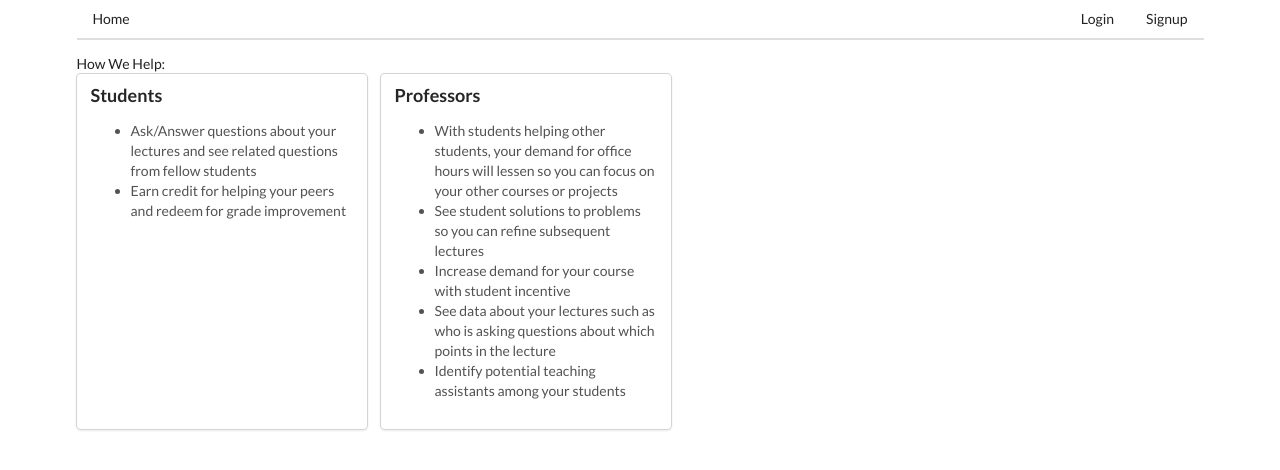
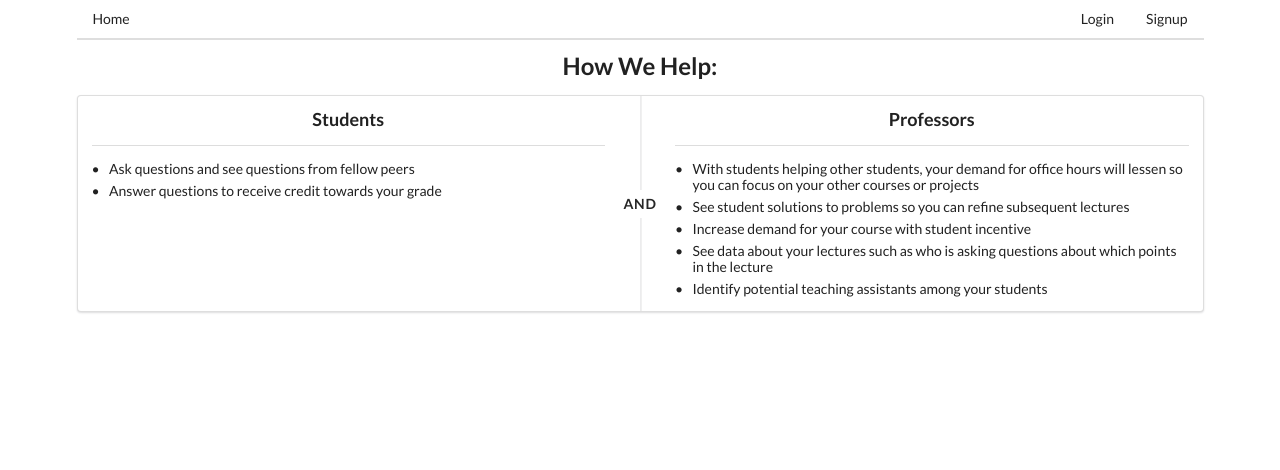
Before and after one commit to MLH-Sprint-1/mlh-sprint-1, a React (Create React App) app in the folder client/: page / in a window 1280 px wide. Shown: the top 470 px of the page. Built offline with nearby package versions, Linux system fonts and the light colour scheme.

Commit message:
Change Welcome Layout to Divider

```diff
--- a/client/src/components/Content/Welcome.js
+++ b/client/src/components/Content/Welcome.js
@@ -1,38 +1,57 @@
 import React from 'react';
 
 const Welcome = () => {
+
+    // creating content for student/professor benefits
+    const benefits = [
+        {
+           'type': 'Students',
+           'benefits': [
+            'Ask questions and see questions from fellow peers',
+            ' Answer questions to receive credit towards your grade'
+            ]
+        },
+        {
+            'type': 'Professors',
+            'benefits': [
+                'With students helping other students, your demand for office hours will lessen so you can focus on your other courses or projects',
+                'See student solutions to problems so you can refine subsequent lectures',
+                'Increase demand for your course with student incentive',
+                'See data about your lectures such as who is asking questions about which points in the lecture',
+                'Identify potential teaching assistants among your students'
+            ]
+        }
+    ];
+
+    // function to iterate through array of benefits and create divs
+    const benefitDivs = (benefitsArr) => {
+        return benefitsArr.map(elem => {
+            return <div className="item">{elem}</div>
+        });
+    };
+
+    // create divs for each type/benefit in array (of objects)
+    const benefitsElem = benefits.map(benefit => {
+        return (
+            <div className="column">
+                <h3 className="ui center aligned header">{benefit['type']}</h3>
+                <div className="ui clearing divider"></div>
+                <div className="ui bulleted list">
+                    {benefitDivs(benefit['benefits'])}
+                </div>
+            </div>
+        );
+    });
+
     return (
         <div>
-            How We Help:
-            <div className="ui cards">
-                <div className="card">
-                    <div className="content">
-                        <div className="header">
-                            Students
-                        </div>
-                        <div className="description">
-                            <ul>
-                                <li>Ask/Answer questions about your lectures and see related questions from fellow students</li>
-                                <li>Earn credit for helping your peers and redeem for grade improvement</li>
-                            </ul>
-                        </div>
-                    </div>
+            <h2 className="ui center aligned header">How We Help:</h2>
+            <div className="ui segment">
+                <div className="ui two column very relaxed grid">
+                    {benefitsElem}
                 </div>
-                <div className="card">
-                    <div className="content">
-                        <div className="header">
-                            Professors
-                        </div>
-                        <div className="description">
-                            <ul>
-                                <li>With students helping other students, your demand for office hours will lessen so you can focus on your other courses or projects</li>
-                                <li>See student solutions to problems so you can refine subsequent lectures</li>
-                                <li>Increase demand for your course with student incentive</li>
-                                <li>See data about your lectures such as who is asking questions about which points in the lecture</li>
-                                <li>Identify potential teaching assistants among your students</li>
-                            </ul>
-                        </div>
-                    </div>
+                <div className="ui vertical divider">
+                    and
                 </div>
             </div>
         </div>
```
